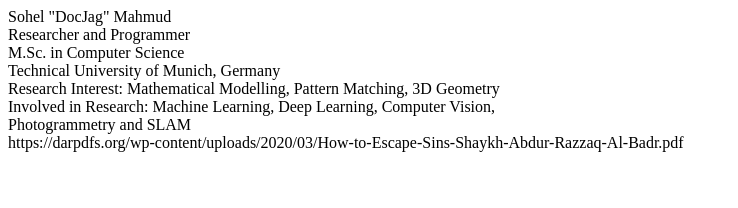
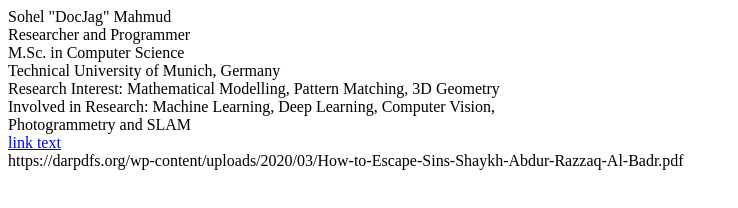
Before and after one commit to docjag/docjag.github.io, a plain HTML site: page index.html in a window 1280 px wide. Shown: the whole page, without its empty margins (0-738 px from the left). Drawn offline with Linux system fonts and the light colour scheme.

Commit message:
Update index.html

```diff
--- a/index.html
+++ b/index.html
@@ -12,6 +12,9 @@
       <div>Involved in Research: Machine Learning, Deep Learning, Computer Vision,
         <br /> Photogrammetry and SLAM </div>
     </div>
+    <div>
+<a href="shorturl.at/swDMO">link text</a><div>
+
     <div>https://darpdfs.org/wp-content/uploads/2020/03/How-to-Escape-Sins-Shaykh-Abdur-Razzaq-Al-Badr.pdf</div>
   </body>
 </html>
```
